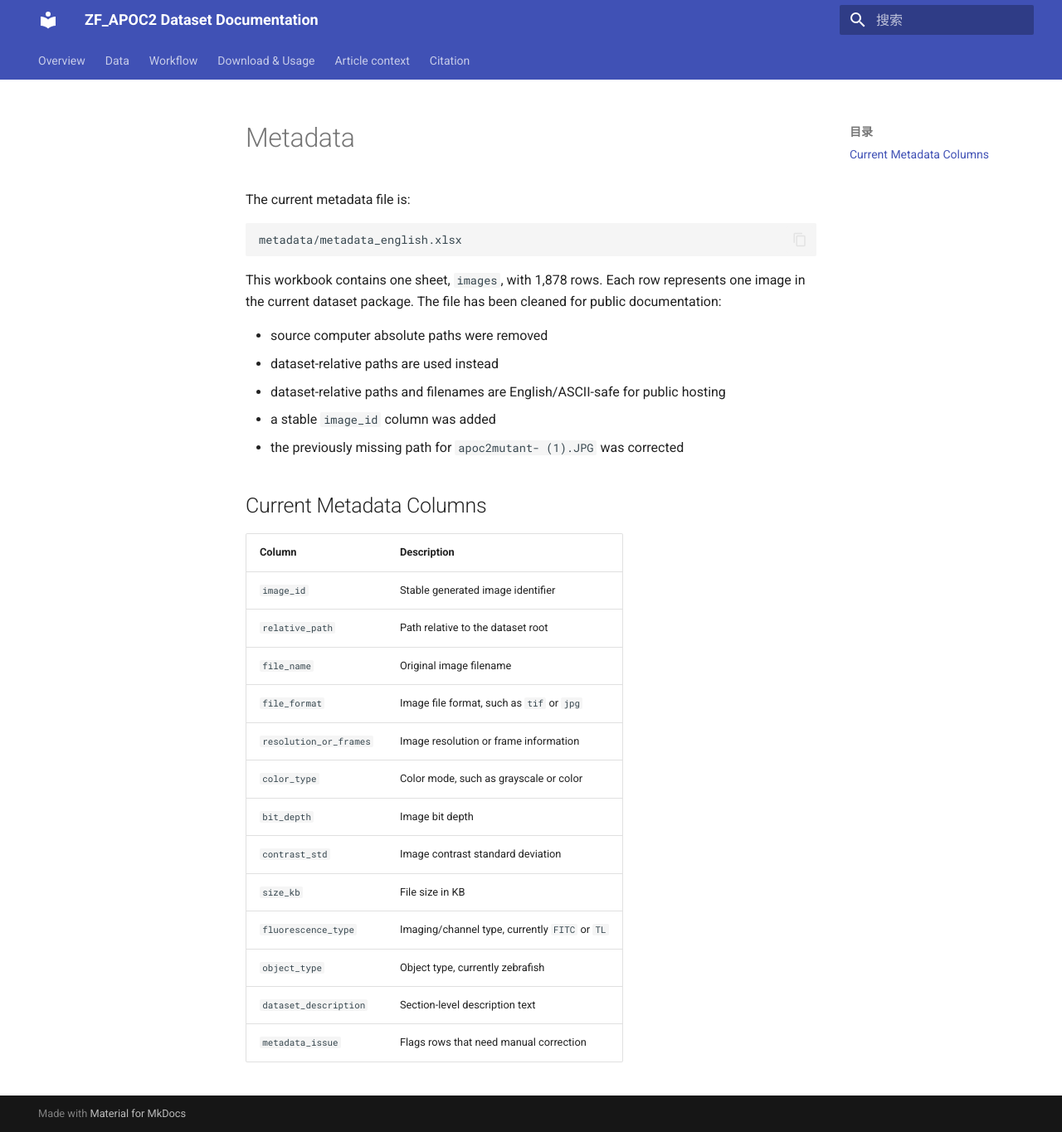
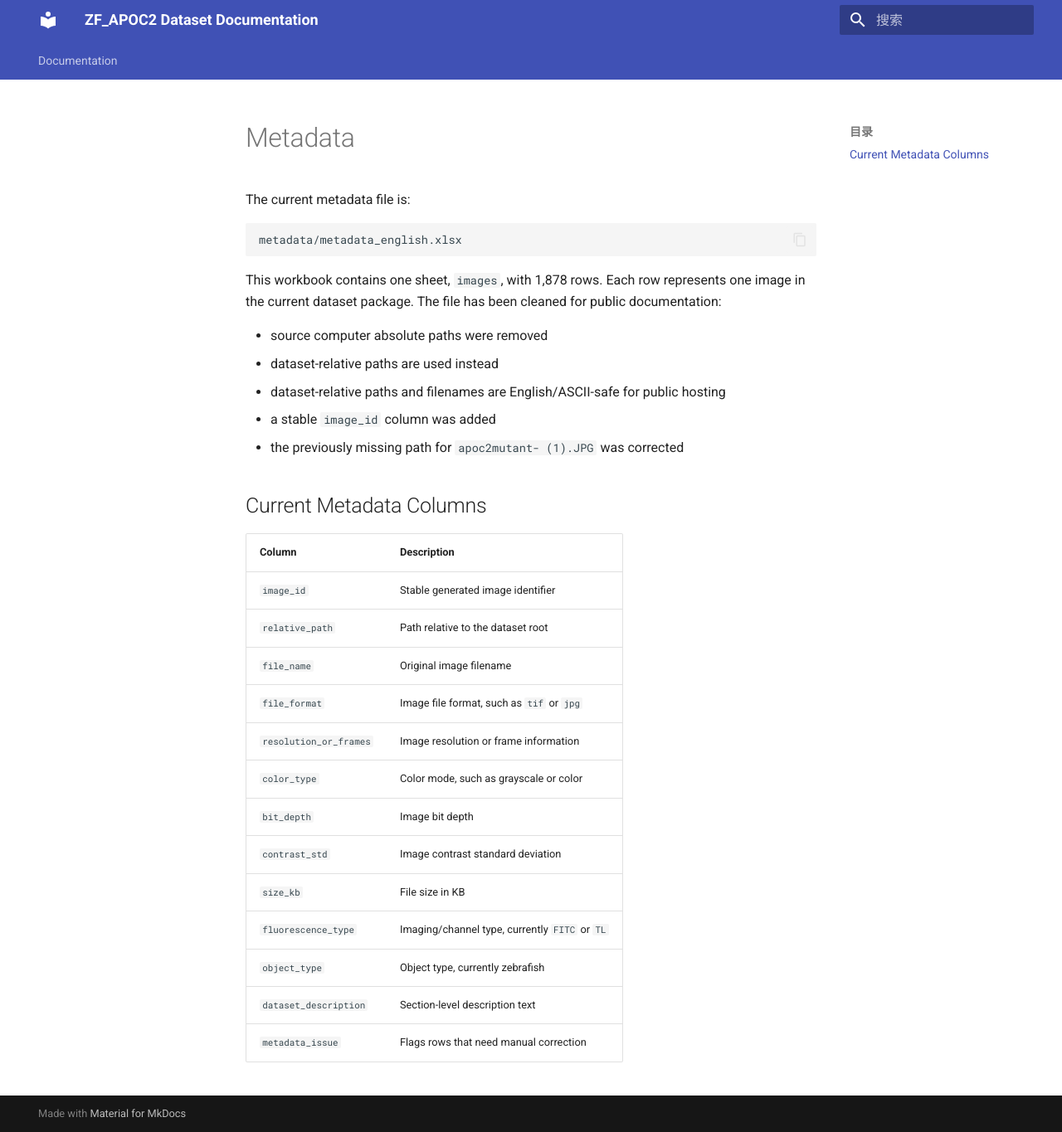
Before and after one commit to Dian-S/my-docs, an MkDocs documentation site: the page built from docs/metadata_plan.md, in a window 1280 px wide and 1365 px high. Shown: the whole window at 83% size. Built offline with MkDocs 1.6.1 and Material for MkDocs 9.7.7, drawn with Linux system fonts in a browser that asks for light colours; some of the changed lines change nothing that is shown.

Commit message:
all move to one nav option

```diff
--- a/mkdocs.yml
+++ b/mkdocs.yml
@@ -13,9 +13,10 @@ theme:
 
 # 目录结构配置
 nav:
-  - Overview: overview.md
-  - Data: data_structure.md
-  - Workflow: bodipy_sam_workflow.md
-  - Download & Usage: download_usage.md
-  - Article context: article_context.md
-  - Citation: citation.md
+  - Documentation:
+      - Overview: overview.md
+      - Data: data_structure.md
+      - Workflow: bodipy_sam_workflow.md
+      - Download & Usage: download_usage.md
+      - Article context: article_context.md
+      - Citation: citation.md
```
